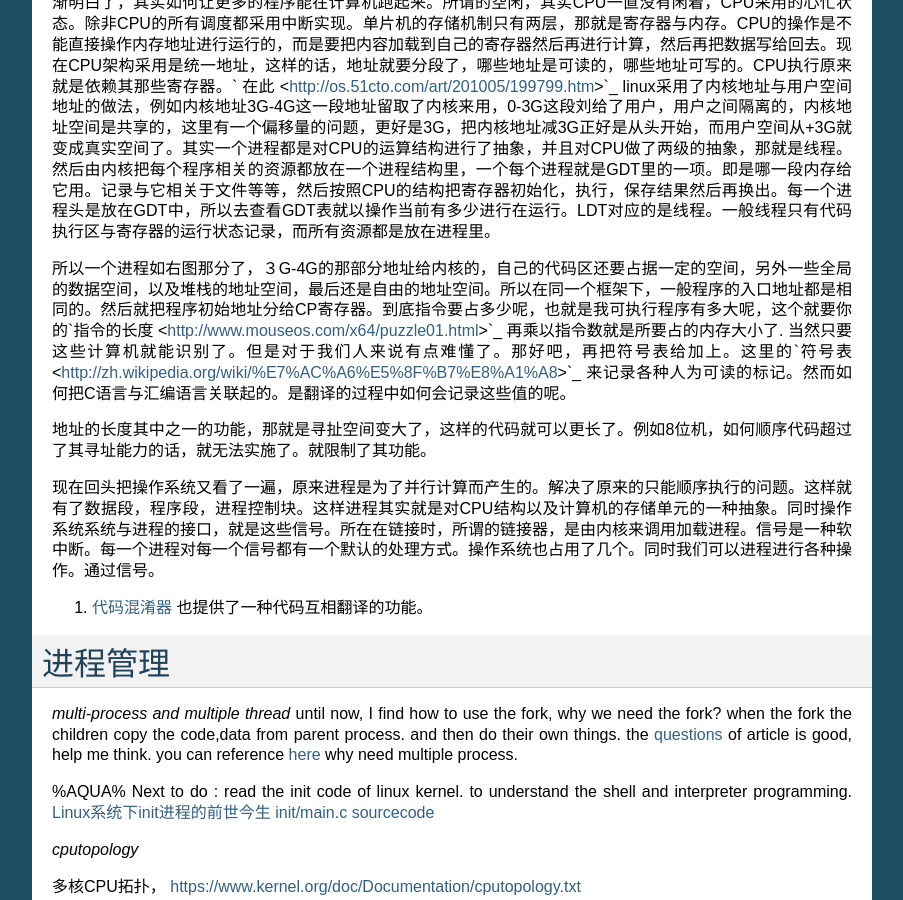
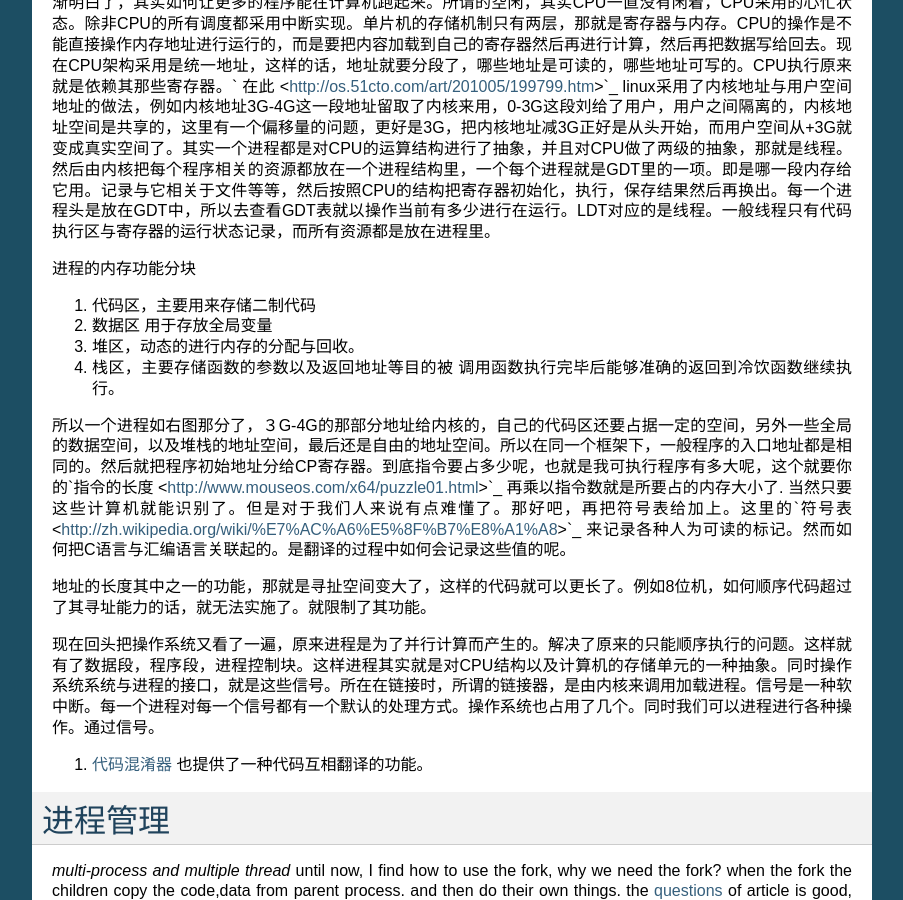
Before and after one commit to gwli/MyLinux, a Sphinx documentation site: the page built from source/content/Stage_2/LinuxKernel.rst, in a window 1280 px wide and 900 px high, scrolled down 769 px. Shown: the whole window, without its empty margins (198-1101 px from the left). Built offline with Sphinx 7.4.7, drawn with Linux system fonts in a browser that asks for light colours; formulas are drawn with MathJax 3.

Commit message:
进程的内存分配

```diff
--- a/source/content/Stage_2/LinuxKernel.rst
+++ b/source/content/Stage_2/LinuxKernel.rst
@@ -27,6 +27,14 @@ linux 采用二级页表机制，页表目录和页表＋页内基址。　Page=
 进程数取决于GDT数据组的大小，线程 的 最 大 数 取 决 于 该 系 统 的 可 用 虚 拟 内 存 的 大 小 。 默 认 每 个 线 程 最 多 可 拥 有 至 多1 M B大小 的 栈 的 空 间 。 所 以 至 多 可 创 建2 0 2 8个 线 程 。 如 果 减 少 默 认 堆 栈 的 大 小  则 可 以 创 建 更多 的 线 程 。
 
 自己学习单片机的时候，就存在一个迷惑，那些操作单片机的小片子如何来支持一个操作系统一样的东西。现在逐渐明白了，其实如何让更多的程序能在计算机跑起来。所谓的空闲，其实CPU一直没有闲着，CPU采用的心忙状态。除非CPU的所有调度都采用中断实现。单片机的存储机制只有两层，那就是寄存器与内存。CPU的操作是不能直接操作内存地址进行运行的，而是要把内容加载到自己的寄存器然后再进行计算，然后再把数据写给回去。现在CPU架构采用是统一地址，这样的话，地址就要分段了，哪些地址是可读的，哪些地址可写的。CPU执行原来就是依赖其那些寄存器。` 在此 <http://os.51cto.com/art/201005/199799.htm>`_  linux采用了内核地址与用户空间地址的做法，例如内核地址3G-4G这一段地址留取了内核来用，0-3G这段刘给了用户，用户之间隔离的，内核地址空间是共享的，这里有一个偏移量的问题，更好是3G，把内核地址减3G正好是从头开始，而用户空间从+3G就变成真实空间了。其实一个进程都是对CPU的运算结构进行了抽象，并且对CPU做了两级的抽象，那就是线程。然后由内核把每个程序相关的资源都放在一个进程结构里，一个每个进程就是GDT里的一项。即是哪一段内存给它用。记录与它相关于文件等等，然后按照CPU的结构把寄存器初始化，执行，保存结果然后再换出。每一个进程头是放在GDT中，所以去查看GDT表就以操作当前有多少进行在运行。LDT对应的是线程。一般线程只有代码执行区与寄存器的运行状态记录，而所有资源都是放在进程里。
+
+
+进程的内存功能分块
+
+#. 代码区，主要用来存储二制代码
+#. 数据区 用于存放全局变量
+#. 堆区，动态的进行内存的分配与回收。
+#. 栈区，主要存储函数的参数以及返回地址等目的被 调用函数执行完毕后能够准确的返回到冷饮函数继续执行。
 
 所以一个进程如右图那分了，３G-4G的那部分地址给内核的，自己的代码区还要占据一定的空间，另外一些全局的数据空间，以及堆栈的地址空间，最后还是自由的地址空间。所以在同一个框架下，一般程序的入口地址都是相同的。然后就把程序初始地址分给CP寄存器。到底指令要占多少呢，也就是我可执行程序有多大呢，这个就要你的`指令的长度 <http://www.mouseos.com/x64/puzzle01.html>`_ 再乘以指令数就是所要占的内存大小了. 当然只要这些计算机就能识别了。但是对于我们人来说有点难懂了。那好吧，再把符号表给加上。这里的`符号表 <http://zh.wikipedia.org/wiki/%E7%AC%A6%E5%8F%B7%E8%A1%A8>`_  来记录各种人为可读的标记。然而如何把C语言与汇编语言关联起的。是翻译的过程中如何会记录这些值的呢。
 
```
